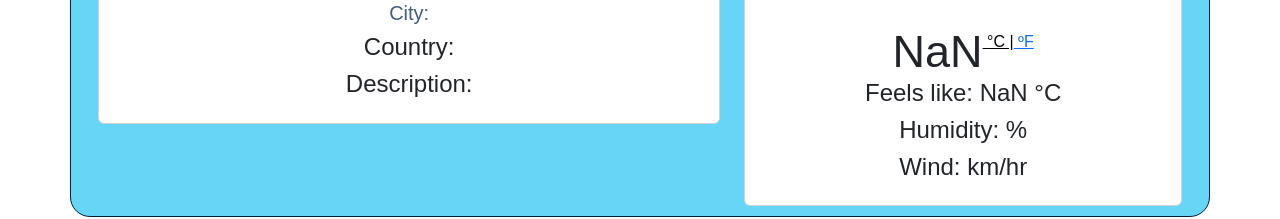
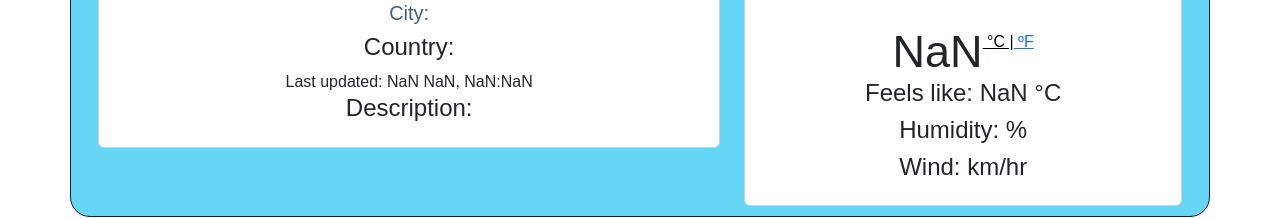
Before and after one commit to sorim492/weather-app, a React (Create React App) app: page / in a window 1280 px wide. Shown: the part 132-351 px from the top of the page. Built offline with nearby package versions, Linux system fonts and the light colour scheme.

Commit message:
add date

```diff
--- /dev/null
+++ b/src/FormatedDate.js
@@ -0,0 +1,26 @@
+import React from "react";
+
+export default function FormatedDate(props){
+    console.log(props.date)
+    let days = ["Sun", "Mon", "Tue", "Wed", "Thu", "Fri", "Sat"];
+    let date = new Date(props.date*1000);
+    let day = days[date.getDay()];
+    let nDay = date.getDate();
+    let months = ["January", "February", "March", "April", "May", "June", "July","August","September","October","November","December"]
+    let month = months[date.getMonth()];
+    let year = date.getFullYear();
+    let hour = date.getHours();
+    if (hour < 10) {
+        hour = `0${hour}`;
+     }
+    let minute = date.getMinutes();
+    if (minute < 10) {
+       minute = `0${minute}`;
+    }
+    return(
+        <div>
+            Last updated: {day} {month} {nDay} {year}, {hour}:{minute}
+        </div>
+
+    )
+};
--- a/src/Weather.js
+++ b/src/Weather.js
@@ -1,5 +1,6 @@
 import React, { useState } from "react";
 import axios from "axios";
+import FormatedDate from './FormatedDate';
 
 export default function Weather() {
   let [city, setCity] = useState(" ");
@@ -22,6 +23,7 @@ export default function Weather() {
     console.log(response.data);
     setWeather({
       city: response.data.name,
+      date: response.data.dt,
       country: response.data.sys.country,
       temperature: response.data.main.temp,
       feels: response.data.main.feels_like,
@@ -64,6 +66,7 @@ export default function Weather() {
                         <div className="city">
                             <h3>City: {weather.city}</h3>
                             <h4>Country: {weather.country}</h4>
+                            <FormatedDate date={weather.date}/>
                             <h4 className="text-capitalize">Description: {weather.description}</h4>
                         </div>
                     </div>
```
